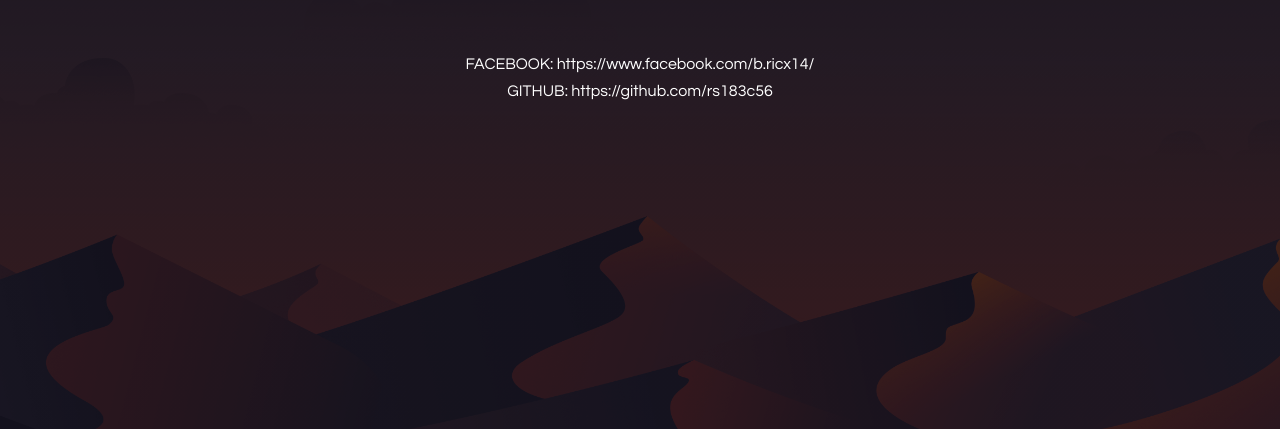
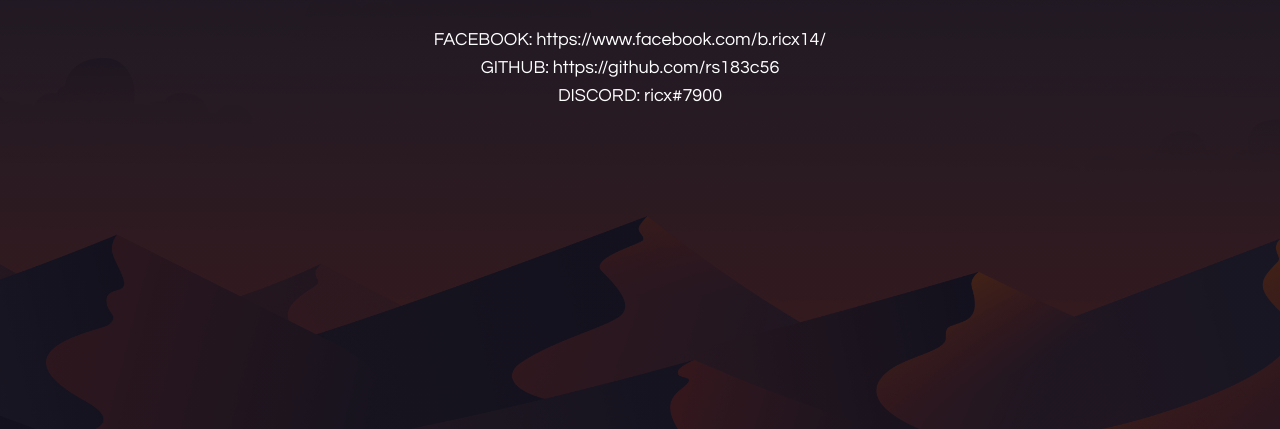
Before and after one commit to rs183c56/Portfolio, a plain HTML site: page contact.html in a window 1280 px wide. Shown: the part 371-800 px from the top of the page. Drawn offline with Linux system fonts and the light colour scheme.

Commit message:
Adding up initial details

```diff
--- a/contact.html
+++ b/contact.html
@@ -22,11 +22,21 @@
     </div>
 
     <div class="contact-content">
-        <div class="contact-col">
+        <h1>CONNECT WITH ME</h1>
+        <!-- <div class="contact-col">
             <h1>CONNECT WITH ME</h1>
             <p>FACEBOOK: https://www.facebook.com/b.ricx14/ <br>
             GITHUB: https://github.com/rs183c56</p>
-
+        </div> -->
+        <div class="contact-col">
+            <ul>
+              <li><a href="https://www.facebook.com/b.ricx14/">FACEBOOK: https://www.facebook.com/b.ricx14/</a></li>
+              <br>
+              <li><a href="https://github.com/rs183c56">GITHUB: https://github.com/rs183c56 </a></li>
+              <br>
+              <li><a href="https://discord.com/">DISCORD: ricx#7900</a></li>
+            </ul>
+          </div>
         </div>
 
 
--- a/style.css
+++ b/style.css
@@ -121,30 +121,10 @@ SKILLS SECTION
     text-align: center;
     color:#ffffff;
     line-height: 27px;
-    /* margin-bottom: auto; */
+
   }
 
-/* .skill {
-    background-color: #7f53ac;
-    background-image: linear-gradient(315deg, #7f53ac 0%, #647dee 74%);
-  } */
-/* .skill-content {
-    display: block;
-  } */
-  /* @media screen and (min-width: 768px) {
-.skill-content {
-      display: -webkit-box;
-      display: -ms-flexbox;
-      display: flex;
-      -webkit-box-pack: justify;
-          -ms-flex-pack: justify;
-              justify-content: space-between;
-      -webkit-box-align: center;
-          -ms-flex-align: center;
-              align-items: center;
 
-    }
-  } */
 .skills-content .left {
     -ms-flex-preferred-size: 25%;
         flex-basis: 25%;
@@ -226,7 +206,44 @@ CONTACT SECTION
     line-height: 27px;
     /* margin-bottom: auto; */
   }
-.contact-col h1{
-    margin-bottom: 70px;
 
-}
+/* .contact-content h1{
+    margin-bottom: 50px;
+} */
+.contact-col {
+    margin-top: 50px;
+  }
+
+
+  .contact-col h3 {
+    font-size: 24px;
+    margin-bottom: 10px;
+  }
+
+  .contact-col ul {
+    list-style: none;
+    margin: 0;
+    padding: 0;
+  }
+
+  .contact-col li {
+    display: inline-block;
+    margin-right: 20px;
+  }
+
+  .contact-col li:last-child {
+    margin-right: 0;
+  }
+
+  .contact-col a {
+    text-decoration: none;
+    color: #ffffff;
+    font-size: 18px;
+    transition: all 0.3s ease;
+    /* background-color: #cf88b4; */
+
+  }
+
+  .contact-col a:hover {
+    color: #666;
+  }
```
